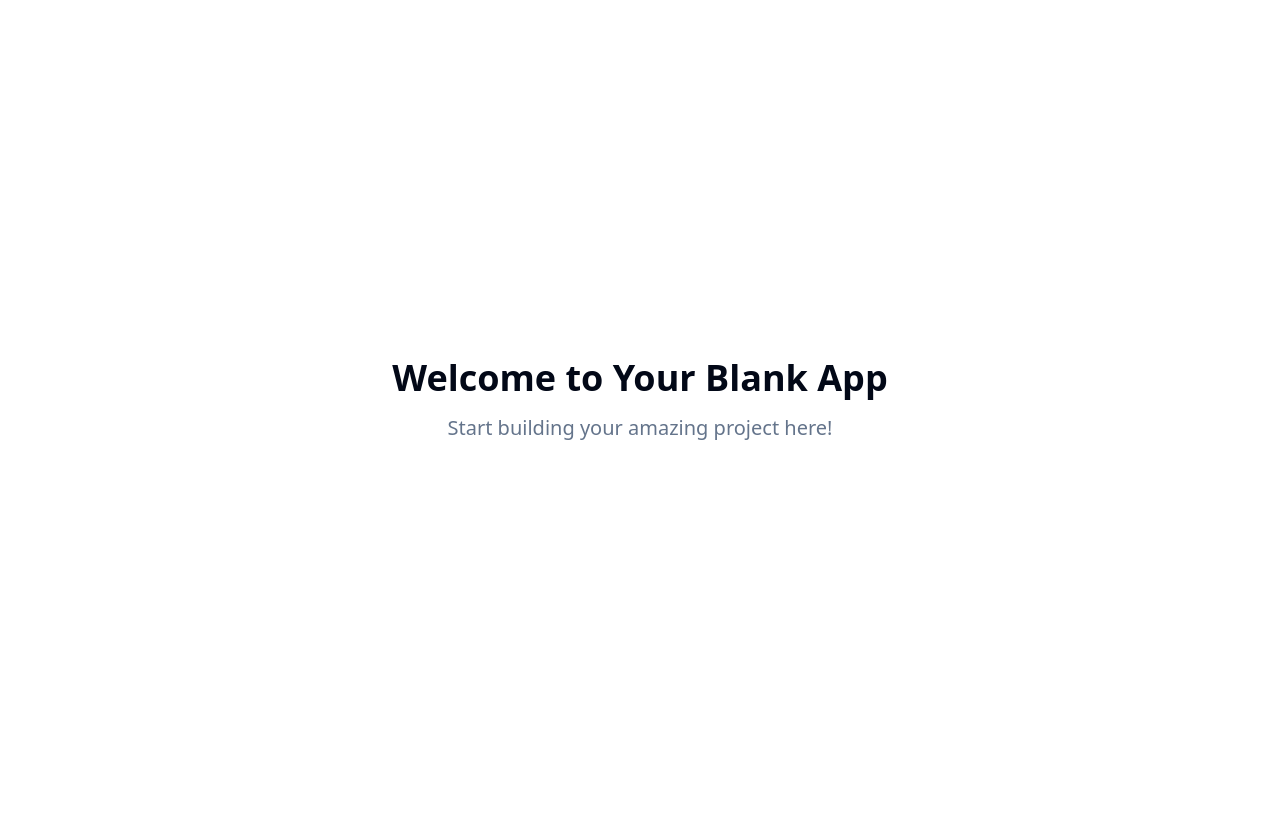
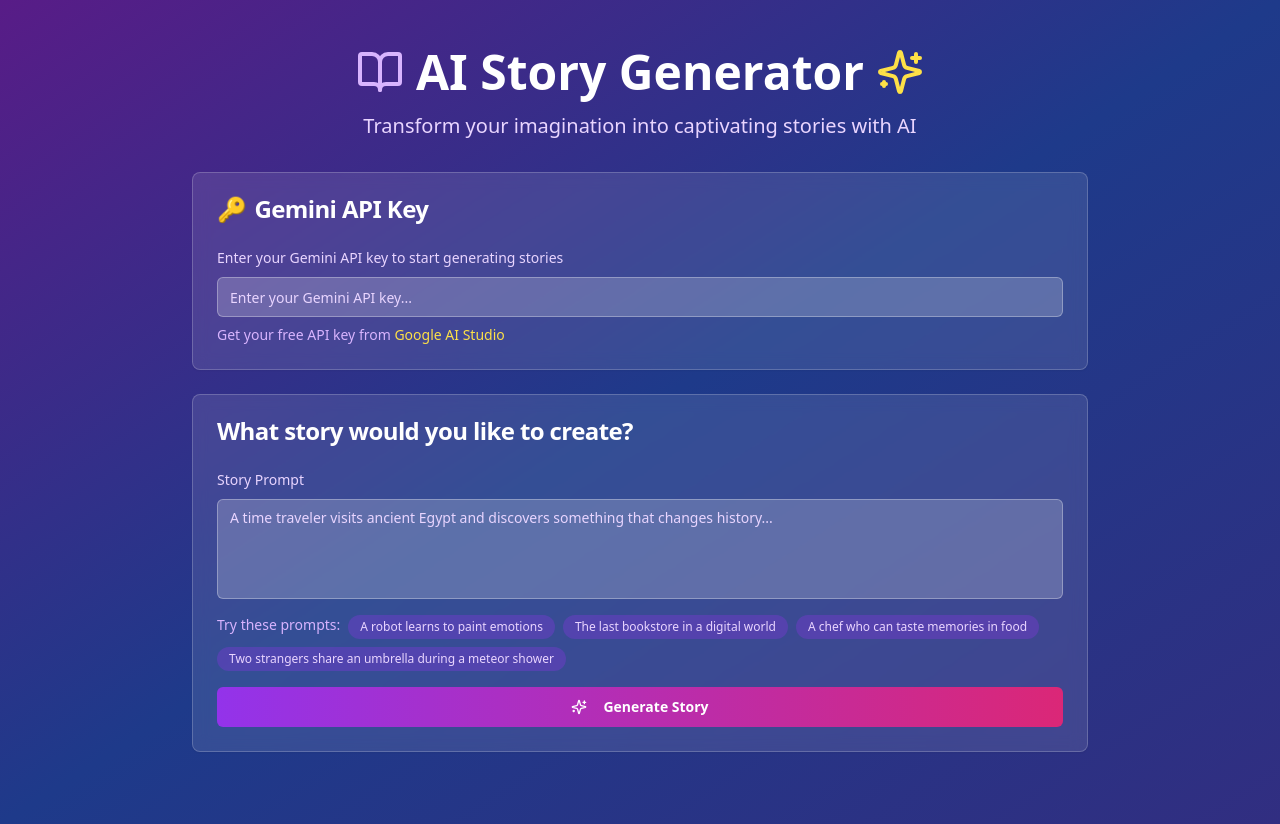
Before and after one commit to boss477/ai-storycreator, a React (Vite) app: page / in a window 1280 px wide. Before the commit the page ends 800 px from the top, so only its background shows below. Built offline with nearby package versions, Linux system fonts and the light colour scheme.

Commit message:
feat: Implement AI Story Generator app
Create a web application that generates stories using the Gemini API based on user input.

```diff
--- a/index.html
+++ b/index.html
@@ -1,14 +1,15 @@
+
 <!DOCTYPE html>
 <html lang="en">
   <head>
     <meta charset="UTF-8" />
     <meta name="viewport" content="width=device-width, initial-scale=1.0" />
-    <title>narrative-genesis-bot</title>
-    <meta name="description" content="Lovable Generated Project" />
+    <title>AI Story Generator - Create Amazing Stories with AI</title>
+    <meta name="description" content="Transform your imagination into captivating stories with AI-powered story generation" />
     <meta name="author" content="Lovable" />
 
-    <meta property="og:title" content="narrative-genesis-bot" />
-    <meta property="og:description" content="Lovable Generated Project" />
+    <meta property="og:title" content="AI Story Generator - Create Amazing Stories with AI" />
+    <meta property="og:description" content="Transform your imagination into captivating stories with AI-powered story generation" />
     <meta property="og:type" content="website" />
     <meta property="og:image" content="https://lovable.dev/opengraph-image-p98pqg.png" />
 
--- /dev/null
+++ b/src/components/StoryGenerator.tsx
@@ -0,0 +1,233 @@
+
+import { useState } from 'react';
+import { Button } from '@/components/ui/button';
+import { Input } from '@/components/ui/input';
+import { Textarea } from '@/components/ui/textarea';
+import { Card, CardContent, CardHeader, CardTitle } from '@/components/ui/card';
+import { Label } from '@/components/ui/label';
+import { BookOpen, Sparkles, Loader2 } from 'lucide-react';
+import { useToast } from '@/hooks/use-toast';
+
+const StoryGenerator = () => {
+  const [prompt, setPrompt] = useState('');
+  const [apiKey, setApiKey] = useState('');
+  const [story, setStory] = useState('');
+  const [isLoading, setIsLoading] = useState(false);
+  const { toast } = useToast();
+
+  const generateStory = async () => {
+    if (!prompt.trim()) {
+      toast({
+        title: "Please enter a story prompt",
+        description: "We need a creative prompt to generate your story!",
+        variant: "destructive"
+      });
+      return;
+    }
+
+    if (!apiKey.trim()) {
+      toast({
+        title: "API Key Required",
+        description: "Please enter your Gemini API key to generate stories.",
+        variant: "destructive"
+      });
+      return;
+    }
+
+    setIsLoading(true);
+    console.log('Starting story generation with prompt:', prompt);
+
+    try {
+      const response = await fetch(`https://generativelanguage.googleapis.com/v1beta/models/gemini-pro:generateContent?key=${apiKey}`, {
+        method: 'POST',
+        headers: {
+          'Content-Type': 'application/json',
+        },
+        body: JSON.stringify({
+          contents: [{
+            parts: [{
+              text: `Write a creative, engaging short story (300-500 words) based on this prompt: "${prompt}". Make it vivid, with interesting characters and a compelling narrative. Include dialogue and descriptive details to bring the story to life.`
+            }]
+          }],
+          generationConfig: {
+            temperature: 0.9,
+            topK: 1,
+            topP: 1,
+            maxOutputTokens: 2048,
+          },
+        }),
+      });
+
+      console.log('API response status:', response.status);
+
+      if (!response.ok) {
+        const errorData = await response.json();
+        console.error('API error:', errorData);
+        throw new Error(`API Error: ${response.status}`);
+      }
+
+      const data = await response.json();
+      console.log('API response data:', data);
+
+      if (data.candidates && data.candidates[0] && data.candidates[0].content) {
+        const generatedStory = data.candidates[0].content.parts[0].text;
+        setStory(generatedStory);
+
+        toast({
+          title: "Story Generated!",
+          description: "Your creative story is ready to read.",
+        });
+      } else {
+        throw new Error('Unexpected response format');
+      }
+    } catch (error) {
+      console.error('Error generating story:', error);
+      toast({
+        title: "Error generating story",
+        description: "Please check your API key and try again.",
+        variant: "destructive"
+      });
+    } finally {
+      setIsLoading(false);
+    }
+  };
+
+  const handleKeyPress = (e: React.KeyboardEvent) => {
+    if (e.key === 'Enter' && !e.shiftKey) {
+      e.preventDefault();
+      generateStory();
+    }
+  };
+
+  return (
+    <div className="min-h-screen bg-gradient-to-br from-purple-900 via-blue-900 to-indigo-900 p-4">
+      <div className="max-w-4xl mx-auto py-8">
+        {/* Header */}
+        <div className="text-center mb-8">
+          <div className="flex items-center justify-center gap-3 mb-4">
+            <BookOpen className="h-12 w-12 text-purple-300" />
+            <h1 className="text-5xl font-bold text-white">
+              AI Story Generator
+            </h1>
+            <Sparkles className="h-12 w-12 text-yellow-300" />
+          </div>
+          <p className="text-xl text-purple-200">
+            Transform your imagination into captivating stories with AI
+          </p>
+        </div>
+
+        {/* API Key Input */}
+        <Card className="mb-6 bg-white/10 backdrop-blur border-white/20">
+          <CardHeader>
+            <CardTitle className="text-white flex items-center gap-2">
+              <span>🔑</span> Gemini API Key
+            </CardTitle>
+          </CardHeader>
+          <CardContent>
+            <div className="space-y-2">
+              <Label htmlFor="apiKey" className="text-purple-200">
+                Enter your Gemini API key to start generating stories
+              </Label>
+              <Input
+                id="apiKey"
+                type="password"
+                placeholder="Enter your Gemini API key..."
+                value={apiKey}
+                onChange={(e) => setApiKey(e.target.value)}
+                className="bg-white/20 border-white/30 text-white placeholder:text-purple-200"
+              />
+              <p className="text-sm text-purple-300">
+                Get your free API key from{' '}
+                <a
+                  href="https://makersuite.google.com/app/apikey"
+                  target="_blank"
+                  rel="noopener noreferrer"
+                  className="text-yellow-300 hover:underline"
+                >
+                  Google AI Studio
+                </a>
+              </p>
+            </div>
+          </CardContent>
+        </Card>
+
+        {/* Story Input */}
+        <Card className="mb-6 bg-white/10 backdrop-blur border-white/20">
+          <CardHeader>
+            <CardTitle className="text-white">What story would you like to create?</CardTitle>
+          </CardHeader>
+          <CardContent className="space-y-4">
+            <div className="space-y-2">
+              <Label htmlFor="prompt" className="text-purple-200">Story Prompt</Label>
+              <Textarea
+                id="prompt"
+                placeholder="A time traveler visits ancient Egypt and discovers something that changes history..."
+                value={prompt}
+                onChange={(e) => setPrompt(e.target.value)}
+                onKeyPress={handleKeyPress}
+                className="min-h-[100px] bg-white/20 border-white/30 text-white placeholder:text-purple-200 resize-none"
+              />
+            </div>
+
+            <div className="flex flex-wrap gap-2">
+              <span className="text-sm text-purple-300">Try these prompts:</span>
+              {[
+                "A robot learns to paint emotions",
+                "The last bookstore in a digital world",
+                "A chef who can taste memories in food",
+                "Two strangers share an umbrella during a meteor shower"
+              ].map((suggestion, index) => (
+                <button
+                  key={index}
+                  onClick={() => setPrompt(suggestion)}
+                  className="text-xs bg-purple-600/30 hover:bg-purple-600/50 text-purple-200 px-3 py-1 rounded-full transition-colors"
+                >
+                  {suggestion}
+                </button>
+              ))}
+            </div>
+
+            <Button
+              onClick={generateStory}
+              disabled={isLoading}
+              className="w-full bg-gradient-to-r from-purple-600 to-pink-600 hover:from-purple-700 hover:to-pink-700 text-white font-semibold py-3 transition-all duration-300 transform hover:scale-[1.02]"
+            >
+              {isLoading ? (
+                <>
+                  <Loader2 className="mr-2 h-4 w-4 animate-spin" />
+                  Crafting your story...
+                </>
+              ) : (
+                <>
+                  <Sparkles className="mr-2 h-4 w-4" />
+                  Generate Story
+                </>
+              )}
+            </Button>
+          </CardContent>
+        </Card>
+
+        {/* Generated Story */}
+        {story && (
+          <Card className="bg-white/95 backdrop-blur border-white/50 shadow-2xl">
+            <CardHeader>
+              <CardTitle className="text-gray-800 flex items-center gap-2">
+                <BookOpen className="h-5 w-5" />
+                Your Generated Story
+              </CardTitle>
+            </CardHeader>
+            <CardContent>
+              <div className="prose prose-lg max-w-none">
+                <div className="text-gray-700 leading-relaxed whitespace-pre-wrap font-serif">
+                  {story}
+                </div>
+              </div>
+            </CardContent>
+          </Card>
+        )}
+      </div>
+    </div>
+  );
+};
+
+export default StoryGenerator;
--- a/src/pages/Index.tsx
+++ b/src/pages/Index.tsx
@@ -1,14 +1,8 @@
-// Update this page (the content is just a fallback if you fail to update the page)
+
+import StoryGenerator from '@/components/StoryGenerator';
 
 const Index = () => {
-  return (
-    <div className="min-h-screen flex items-center justify-center bg-background">
-      <div className="text-center">
-        <h1 className="text-4xl font-bold mb-4">Welcome to Your Blank App</h1>
-        <p className="text-xl text-muted-foreground">Start building your amazing project here!</p>
-      </div>
-    </div>
-  );
+  return <StoryGenerator />;
 };
 
 export default Index;
```
